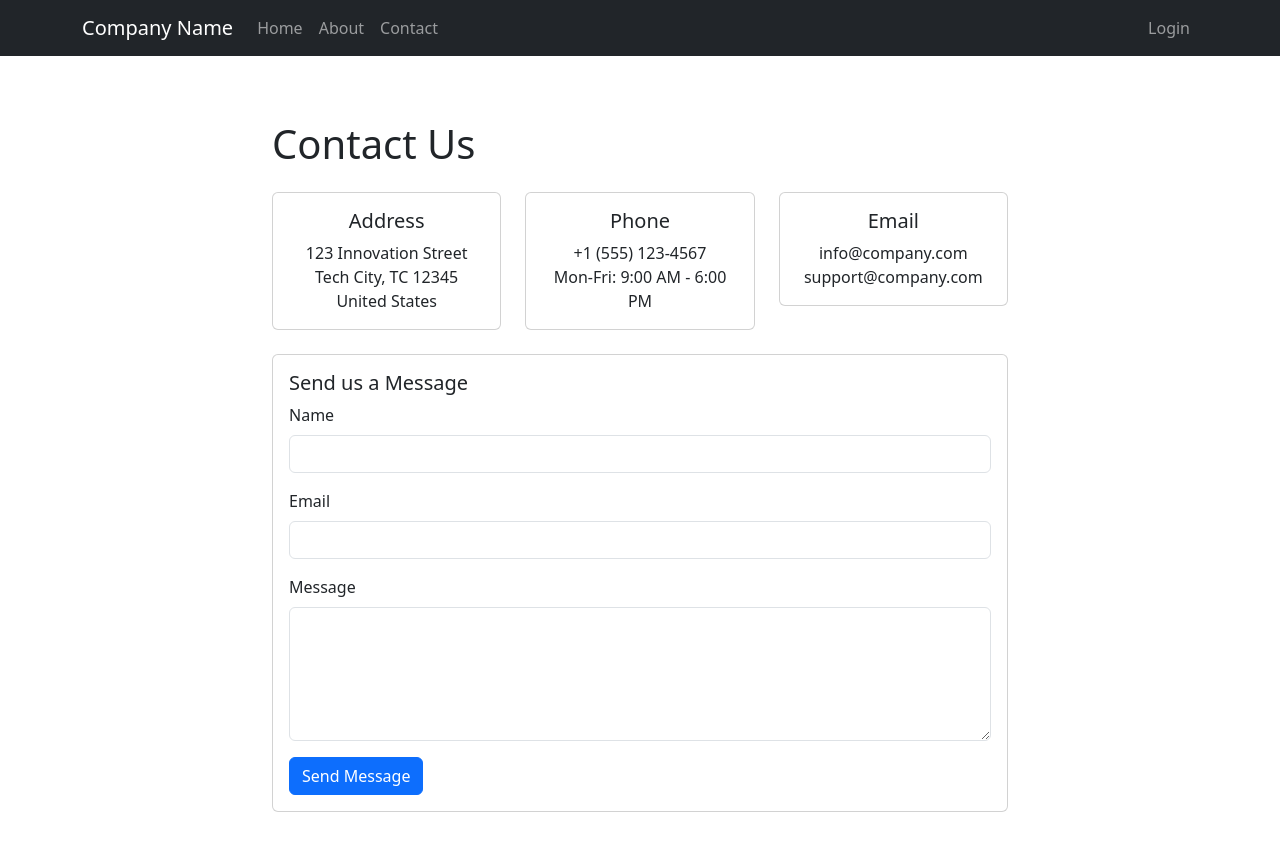
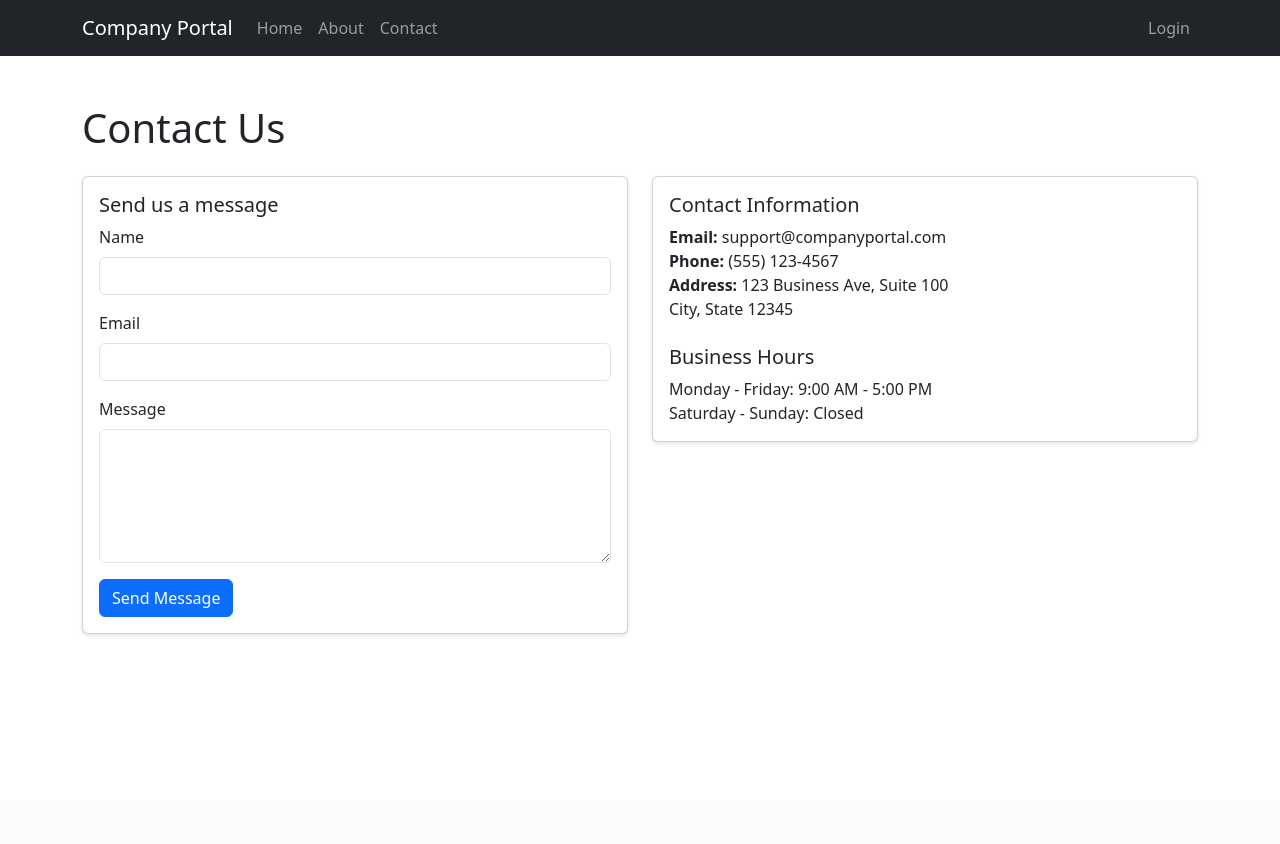
Before and after one commit to Sandyhub007/companyewebsite2, a Flask app: page /contact in a window 1280 px wide. After the commit the page ends 635 px from the top, so only its background shows below. Run offline with Flask 3, Linux system fonts and the light colour scheme.

Commit message:
Initial commit: Multi-company user management system

```diff
--- a/app.py
+++ b/app.py
@@ -6,23 +6,25 @@ from flask_sqlalchemy import SQLAlchemy
 import os
 from dotenv import load_dotenv
 import requests
+from datetime import datetime
+from utils import get_all_users
 
 # Load environment variables
 load_dotenv()
 
 app = Flask(__name__)
 app.wsgi_app = WhiteNoise(app.wsgi_app, root='static/')
-app.secret_key = os.getenv('SECRET_KEY', os.urandom(24))
+app.secret_key = 'your-secret-key-here'  # In production, use a secure secret key
 
 # Database configuration
-app.config['SQLALCHEMY_DATABASE_URI'] = os.getenv('DATABASE_URL', 'sqlite:///company_a.db')
+app.config['SQLALCHEMY_DATABASE_URI'] = 'sqlite:///company_a.db'
 app.config['SQLALCHEMY_TRACK_MODIFICATIONS'] = False
 db = SQLAlchemy(app)
 
 # Company configuration
 COMPANY_NAME = "Company A"
-COMPANY_B_URL = os.getenv('COMPANY_B_URL', 'http://company-b.example.com')
-COMPANY_C_URL = os.getenv('COMPANY_C_URL', 'http://company-c.example.com')
+COMPANY_B_URL = 'http://localhost:5002'
+COMPANY_C_URL = 'http://localhost:5003'
 
 # User model for database
 class CompanyUser(db.Model):
@@ -149,5 +151,15 @@ def logout():
     flash('You have been logged out', 'info')
     return redirect(url_for('home'))
 
+@app.route('/users')
+@login_required
+def all_users_view():
+    if not current_user.is_admin:
+        flash('Access denied. Admin privileges required.', 'error')
+        return redirect(url_for('index'))
+
+    all_users = get_all_users()
+    return render_template('users.html', all_users=all_users)
+
 if __name__ == '__main__':
     app.run(host='0.0.0.0', port=int(os.getenv('PORT', 5001)), debug=True)
--- /dev/null
+++ b/static/css/style.css
@@ -0,0 +1,34 @@
+.navbar {
+    margin-bottom: 2rem;
+}
+
+.content {
+    padding: 2rem 0;
+}
+
+.card {
+    box-shadow: 0 2px 4px rgba(0, 0, 0, 0.1);
+}
+
+.card-header {
+    background-color: #f8f9fa;
+    border-bottom: 1px solid #e9ecef;
+}
+
+.table th {
+    background-color: #f8f9fa;
+}
+
+.alert {
+    margin-bottom: 1rem;
+}
+
+.btn-primary {
+    background-color: #0d6efd;
+    border-color: #0d6efd;
+}
+
+.btn-primary:hover {
+    background-color: #0b5ed7;
+    border-color: #0a58ca;
+}
--- a/templates/base.html
+++ b/templates/base.html
@@ -3,18 +3,14 @@
 <head>
     <meta charset="UTF-8">
     <meta name="viewport" content="width=device-width, initial-scale=1.0">
-    <title>{% block title %}Company Website{% endblock %}</title>
+    <title>Company Portal</title>
     <link href="https://cdn.jsdelivr.net/npm/bootstrap@5.3.0/dist/css/bootstrap.min.css" rel="stylesheet">
-    <style>
-        .navbar { margin-bottom: 2rem; }
-        .content { padding: 2rem 0; }
-        .flash-messages { margin-top: 1rem; }
-    </style>
+    <link rel="stylesheet" href="{{ url_for('static', filename='css/style.css') }}">
 </head>
 <body>
     <nav class="navbar navbar-expand-lg navbar-dark bg-dark">
         <div class="container">
-            <a class="navbar-brand" href="{{ url_for('home') }}">Company Name</a>
+            <a class="navbar-brand" href="{{ url_for('home') }}">Company Portal</a>
             <button class="navbar-toggler" type="button" data-bs-toggle="collapse" data-bs-target="#navbarNav">
                 <span class="navbar-toggler-icon"></span>
             </button>
@@ -33,7 +29,7 @@
                 <ul class="navbar-nav">
                     {% if current_user.is_authenticated %}
                         <li class="nav-item">
-                            <a class="nav-link" href="{{ url_for('admin_dashboard') }}">Admin Dashboard</a>
+                            <a class="nav-link" href="{{ url_for('admin_dashboard') }}">Dashboard</a>
                         </li>
                         <li class="nav-item">
                             <a class="nav-link" href="{{ url_for('logout') }}">Logout</a>
@@ -48,23 +44,18 @@
         </div>
     </nav>
 
-    <div class="container">
-        <div class="flash-messages">
     {% with messages = get_flashed_messages(with_categories=true) %}
         {% if messages %}
             {% for category, message in messages %}
-                        <div class="alert alert-{{ category if category != 'error' else 'danger' }}">
+                <div class="alert alert-{{ category }} alert-dismissible fade show" role="alert">
                     {{ message }}
+                    <button type="button" class="btn-close" data-bs-dismiss="alert"></button>
                 </div>
             {% endfor %}
         {% endif %}
     {% endwith %}
-        </div>
 
-        <div class="content">
     {% block content %}{% endblock %}
-        </div>
-    </div>
 
     <script src="https://cdn.jsdelivr.net/npm/bootstrap@5.3.0/dist/js/bootstrap.bundle.min.js"></script>
 </body>
--- a/templates/contact.html
+++ b/templates/contact.html
@@ -3,69 +3,49 @@
 {% block title %}Contact Us - Company Website{% endblock %}
 
 {% block content %}
+<div class="container mt-5">
+    <h1 class="mb-4">Contact Us</h1>
     <div class="row">
-    <div class="col-md-8 offset-md-2">
-        <h1 class="mb-4">Contact Us</h1>
-
-        <div class="row mb-4">
-            <div class="col-md-4">
-                <div class="card">
-                    <div class="card-body text-center">
-                        <h5 class="card-title">Address</h5>
-                        <p class="card-text">
-                            123 Innovation Street<br>
-                            Tech City, TC 12345<br>
-                            United States
-                        </p>
-                    </div>
-                </div>
-            </div>
-
-            <div class="col-md-4">
-                <div class="card">
-                    <div class="card-body text-center">
-                        <h5 class="card-title">Phone</h5>
-                        <p class="card-text">
-                            +1 (555) 123-4567<br>
-                            Mon-Fri: 9:00 AM - 6:00 PM
-                        </p>
-                    </div>
-                </div>
-            </div>
-
-            <div class="col-md-4">
-                <div class="card">
-                    <div class="card-body text-center">
-                        <h5 class="card-title">Email</h5>
-                        <p class="card-text">
-                            info@company.com<br>
-                            support@company.com
-                        </p>
-                    </div>
-                </div>
-            </div>
-        </div>
-
+        <div class="col-md-6">
             <div class="card">
                 <div class="card-body">
-                <h5 class="card-title">Send us a Message</h5>
-                <form>
+                    <h5 class="card-title">Send us a message</h5>
+                    <form method="POST" action="{{ url_for('contact') }}">
                         <div class="mb-3">
                             <label for="name" class="form-label">Name</label>
-                        <input type="text" class="form-control" id="name" required>
+                            <input type="text" class="form-control" id="name" name="name" required>
                         </div>
                         <div class="mb-3">
                             <label for="email" class="form-label">Email</label>
-                        <input type="email" class="form-control" id="email" required>
+                            <input type="email" class="form-control" id="email" name="email" required>
                         </div>
                         <div class="mb-3">
                             <label for="message" class="form-label">Message</label>
-                        <textarea class="form-control" id="message" rows="5" required></textarea>
+                            <textarea class="form-control" id="message" name="message" rows="5" required></textarea>
                         </div>
                         <button type="submit" class="btn btn-primary">Send Message</button>
                     </form>
                 </div>
             </div>
         </div>
+        <div class="col-md-6">
+            <div class="card">
+                <div class="card-body">
+                    <h5 class="card-title">Contact Information</h5>
+                    <p class="card-text">
+                        <strong>Email:</strong> support@companyportal.com<br>
+                        <strong>Phone:</strong> (555) 123-4567<br>
+                        <strong>Address:</strong> 123 Business Ave, Suite 100<br>
+                        City, State 12345
+                    </p>
+                    <h5 class="mt-4">Business Hours</h5>
+                    <p class="card-text">
+                        Monday - Friday: 9:00 AM - 5:00 PM<br>
+                        Saturday - Sunday: Closed
+                    </p>
+                </div>
+            </div>
+        </div>
+    </div>
 </div>
 {% endblock %}
```
Also changed, not shown: config.py (added, +47 -0 lines), requirements.txt (+4 -3 lines), templates/about.html (+26 -33 lines), templates/home.html (+11 -30 lines), templates/login.html (+5 -3 lines), templates/users.html (added, +45 -0 lines), utils.py (added, +86 -0 lines), instance/company_a.db (added). Lines whose indentation alone changed are shown as unchanged.
